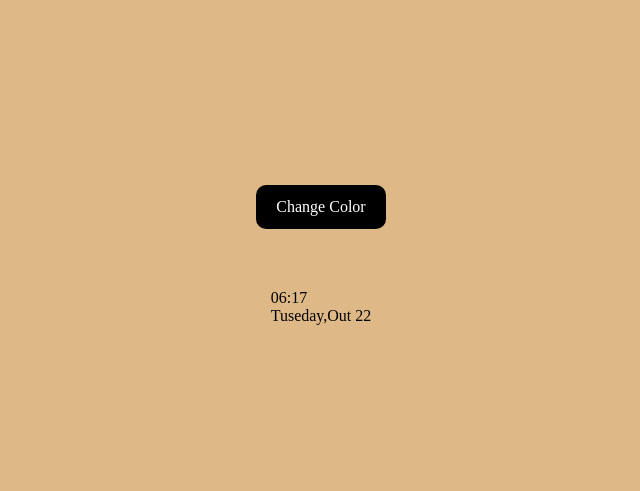
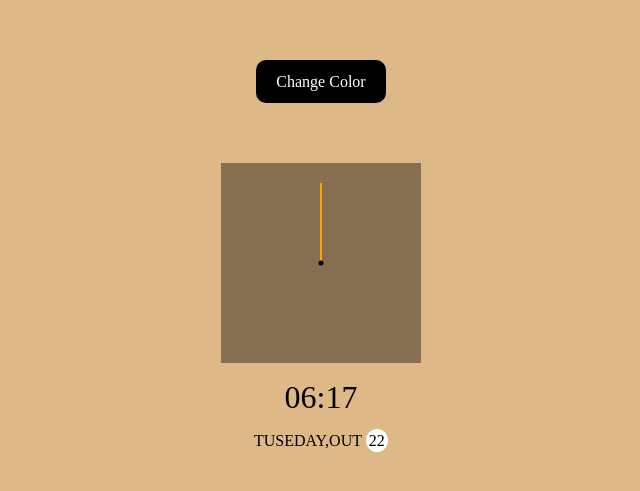
Before and after one commit to freddy990117/Project_19-Theme-Clock, a plain HTML site: page index.html in a window 1280 px wide. Shown: the part 115-606 px from the top of the page, without its empty margins (319-959 px from the left). Drawn offline with Linux system fonts and the light colour scheme.

Commit message:
Finish SCSS

```diff
--- a/style.scss
+++ b/style.scss
@@ -29,7 +29,6 @@ body {
   flex-direction: column;
   justify-content: center;
   align-items: center;
-}
   .toggle {
     padding: 0.8rem 1.3rem;
     font-size: 1rem;
@@ -42,5 +41,61 @@ body {
     color: var(--secondary-color);
     // transition: 0.5s ease;
   }
+  .clock-container {
+    display: flex;
+    flex-direction: column;
+    justify-content: space-between;
+    align-items: center;
+    .clock {
+      position: relative;
+      width: 200px;
+      height: 200px;
+      background-color: rgba(0, 0, 0, 0.4);
+      .center-pointer {
+        position: absolute;
+        border-radius: 50%;
+        width: 5px;
+        height: 5px;
+        top: 50%;
+        left: 50%;
+        transform: translate(-50%, -50%);
+        background-color: black;
+      }
+      .needle {
+        position: absolute;
+        top: 50%;
+        left: 50%;
+        width: 2px;
+        height: 40px;
+        background-color: var(--primary-color);
+        transform-origin: bottom center;
+        &.hour {
+          transform: translate(-50%, -100%) rotate(0deg);
+        }
+        &.min {
+          transform: translate(-50%, -100%) rotate(0deg);
+          height: 60px;
+        }
+        &.sec {
+          transform: translate(-50%, -100%) rotate(0deg);
+          height: 80px;
+          background-color: orange;
+        }
+      }
+    }
+    .time {
+      margin: 1rem;
+      font-size: 2rem;
+    }
+    .date {
+      text-transform: uppercase;
+      .circle {
+        background-color: white;
+        padding: 0.2rem;
+        border-radius: 50%;
+      }
+    }
+  }
+}
 
 // needle color : background-color: var(--primary-color);
```
Also changed, not shown: style.css, 1 other file. Lines whose indentation alone changed are shown as unchanged.
